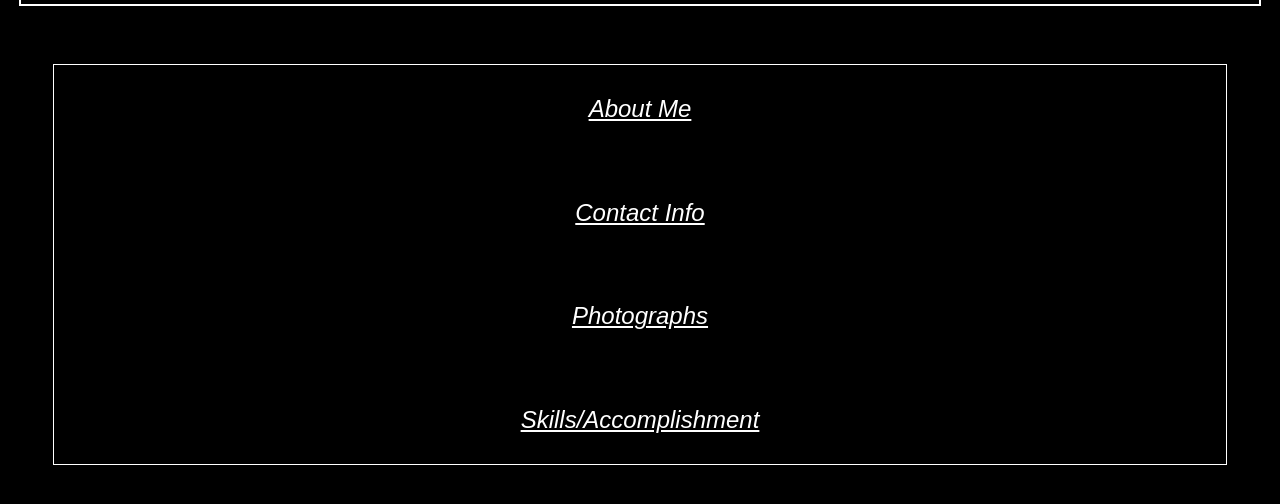
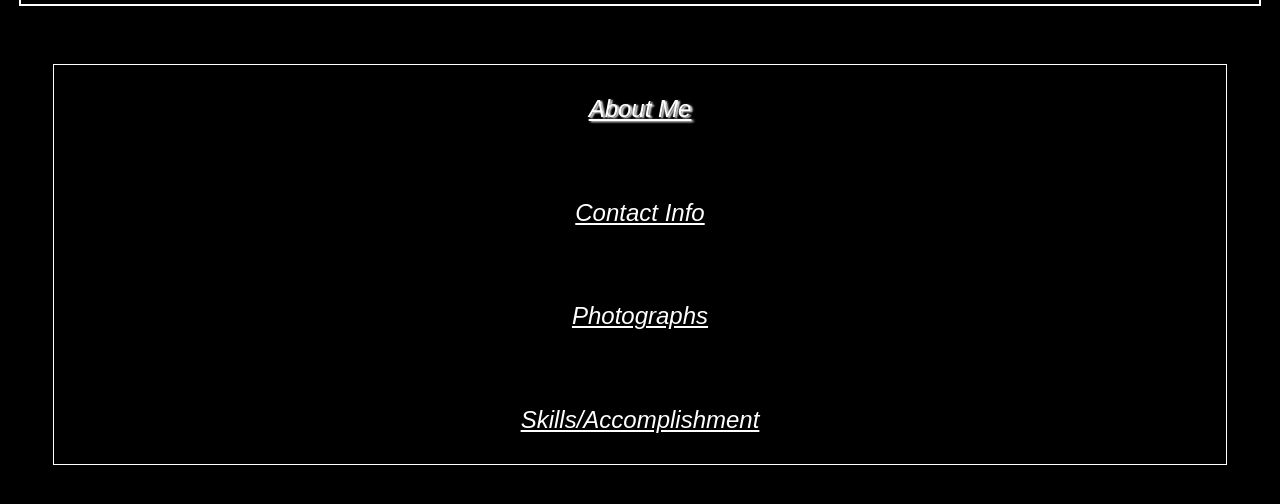
Before and after one commit to jor999/jor999.github.io, a plain HTML site: page index.html in a window 1280 px wide. In both pictures the pointer is over the element "About Me". Shown: the part 66-570 px from the top of the page. Drawn offline with Linux system fonts and the light colour scheme.

Commit message:
added shadow thing

```diff
--- a/index.css
+++ b/index.css
@@ -44,6 +44,10 @@ h2 {
 	width:90vw;
 }
 
+h2:hover {
+	text-shadow:2px 1px 2px white;
+}
+
 h3 {
 	color:white;
 	font-family: highgate, sans-serif;
@@ -88,4 +92,5 @@ img {
 	text-align:center;
 	min-width:auto;
 	margin-bottom:10px;
+	background-color:rgba(0,0,0,0.23);
 }
```
